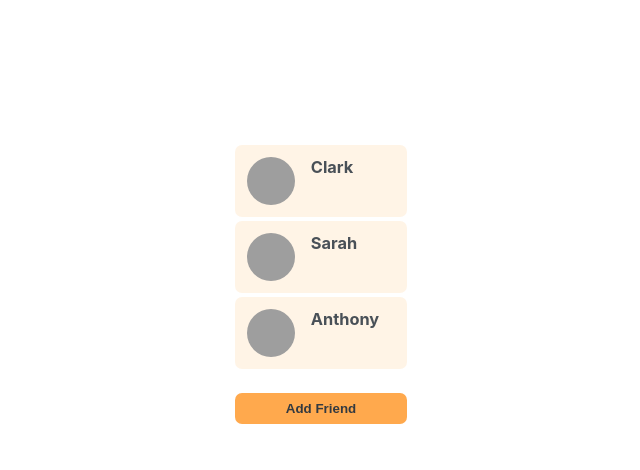
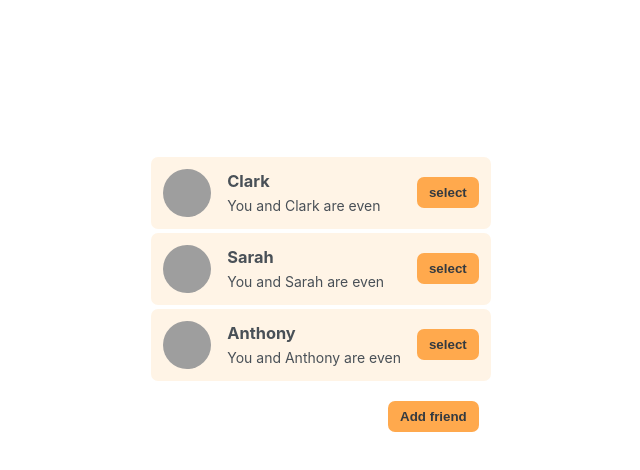
Before and after one commit to Adeyemi-Muaz-Ayomide/Eat-N-Split, a React (Create React App) app: page / in a window 1280 px wide. Shown: the top 470 px of the page, without its empty margins (319-959 px from the left). Built offline with nearby package versions, Linux system fonts and the light colour scheme; grey boxes are pictures that could not be loaded.

Commit message:
added conditional rendering

```diff
--- a/src/App.js
+++ b/src/App.js
@@ -1,8 +1,8 @@
 import { useState } from "react";
 import AddFriend from "./components/AddFriend";
-// import BillSplit from "./components/BillSplit";
+import BillSplit from "./components/BillSplit";
 import FriendList from "./components/FriendList";
-// import Button from "./components/Button";
+import Button from "./components/Button";
 
 const initialFriends = [
   {
@@ -28,25 +28,45 @@ const initialFriends = [
 const App = () => {
   const [friendsList, setFriendsList] = useState(initialFriends);
   const [showForm, setShowForm] = useState(false);
+  const [selectedFriend, setSelectedFriend] = useState(false);
 
   const handleShowForm = () => {
-    setShowForm((prev) => !prev)
-  }
+    setShowForm((show) => !show);
+  };
 
+  const handleSelected = () => {
+    setSelectedFriend(true);
+  };
   const addFriendToList = (friendInput) => {
     setFriendsList((prevFriend) => [...prevFriend, friendInput]);
+  };
+
+  const handleSplittedBill = (bill) => {
+    console.log(bill);
   };
   return (
     <div className="app">
       <div className="sidebar">
-        <FriendList friends={friendsList} onShowForm = { handleShowForm } />
-        {/* <Button>Add Friend</Button> */}
+        <FriendList
+          friends={friendsList}
+          onShowForm={handleShowForm}
+          onSelectFriend={handleSelected}
+          // onHandleBill={handleSplittedBill}
+        />
         {showForm && <AddFriend onAddFriend={addFriendToList} />}
-        {/* <BillSplit /> */}
+        <Button onClick={handleShowForm}>
+          {showForm ? "Close" : "Add friend"}
+        </Button>
+
+        {selectedFriend && (
+          <BillSplit
+            selectedFriend={friendsList}
+            onSplitBill={handleSplittedBill}
+          />
+        )}
       </div>
     </div>
   );
 };
 
-// onShowForm = { handleShowForm }
 export default App;
--- a/src/components/BillSplit.js
+++ b/src/components/BillSplit.js
@@ -1,21 +1,37 @@
+import { useState } from "react";
 import Button from "./Button";
 
-const BillSplit = () => {
+const BillSplit = ({ selectedFriend, onSplitBill }) => {
+  const [billValue, setBillValue] = useState('')
+  const [expenses, setExpenses] = useState('')
+  // const [friendExpenses, setFriendExpenses] = useState('')
+  const [selected, setSelected] = useState('')
+  const wasPaidFor = billValue - expenses
+
+  const handleSplitBill = (e) => {
+    e.preventDefault()
+
+    const splittedBill = { selected , wasPaidFor , expenses }
+
+    onSplitBill(splittedBill)
+
+  }
+
   return (
     <form className="form-split-bill">
       <h2>SPLIT A BILL WITH SARAH</h2>
       <label>💰Bill value</label>
-      <input type="text" />
+      <input type="number" value={billValue} onChange={(e) => setBillValue(Number(e.target.value))} />
       <label>🧍‍♂️Your expense</label>
-      <input type="text" />
-      <label>🧑‍🤝‍🧑Sarah's expense</label>
-      <input type="text" />
+      <input type="number" value={expenses} onChange={(e) => setExpenses(Number(e.target.value))} />
+      <label>🧑‍🤝‍🧑{selectedFriend[1].name} expense</label>
+      <input type="number" value={wasPaidFor} onChange={(e) => setBillValue(Number(e.target.value))} />
       <label>🤑Who is paying the bill?</label>
-      <select>
-        <option value="">You</option>
-        <option value="">Sarah</option>
+      <select value={selected} onChange={(e) => setSelected(e.target.value)}>
+        <option value="You">You</option>
+        <option value="user">{selectedFriend[1].name}</option>
       </select>
-      <Button>Split bill</Button>
+      <Button onClick={handleSplitBill}>Split bill</Button>
     </form>
   );
 };
--- a/src/components/Friend.js
+++ b/src/components/Friend.js
@@ -1,8 +1,12 @@
-const Friend = ({ friend }) => {
+import Button from "./Button";
+
+const Friend = ({ friend, onSelect }) => {
   return (
     <li className="selected">
       <img src={friend.image} alt={friend.name} />
       <h3>{friend.name}</h3>
+      <p>You and {friend.name} are even</p>
+      <Button onClick={onSelect}>select</Button>
     </li>
   );
 };
--- a/src/components/FriendList.js
+++ b/src/components/FriendList.js
@@ -1,13 +1,16 @@
-
-import Button from "./Button";
 import Friend from "./Friend";
-const FriendList = ({ friends, onShowForm }) => {
+const FriendList = ({ friends, onSelectFriend }) => {
   return (
     <ul>
       {friends.map((friend) => (
-        <Friend key={friend.id} friend={friend} />
+        <Friend
+          key={friend.id}
+          friend={friend}
+          onSelect={onSelectFriend}
+          // onHandleBill={onHandleBill}
+        />
       ))}
-      <Button onClick={onShowForm}>Add Friend</Button>
+      {/* <Button onClick={onShowForm}>Add Friend</Button> */}
     </ul>
   );
 };
--- a/src/index.css
+++ b/src/index.css
@@ -47,7 +47,7 @@ body {
   cursor: pointer;
   transition: 0.3s;
   text-align: center;
-  margin-top: 20px;
+  /* margin-top: 20px; */
 }
 
 .button:hover {
```
